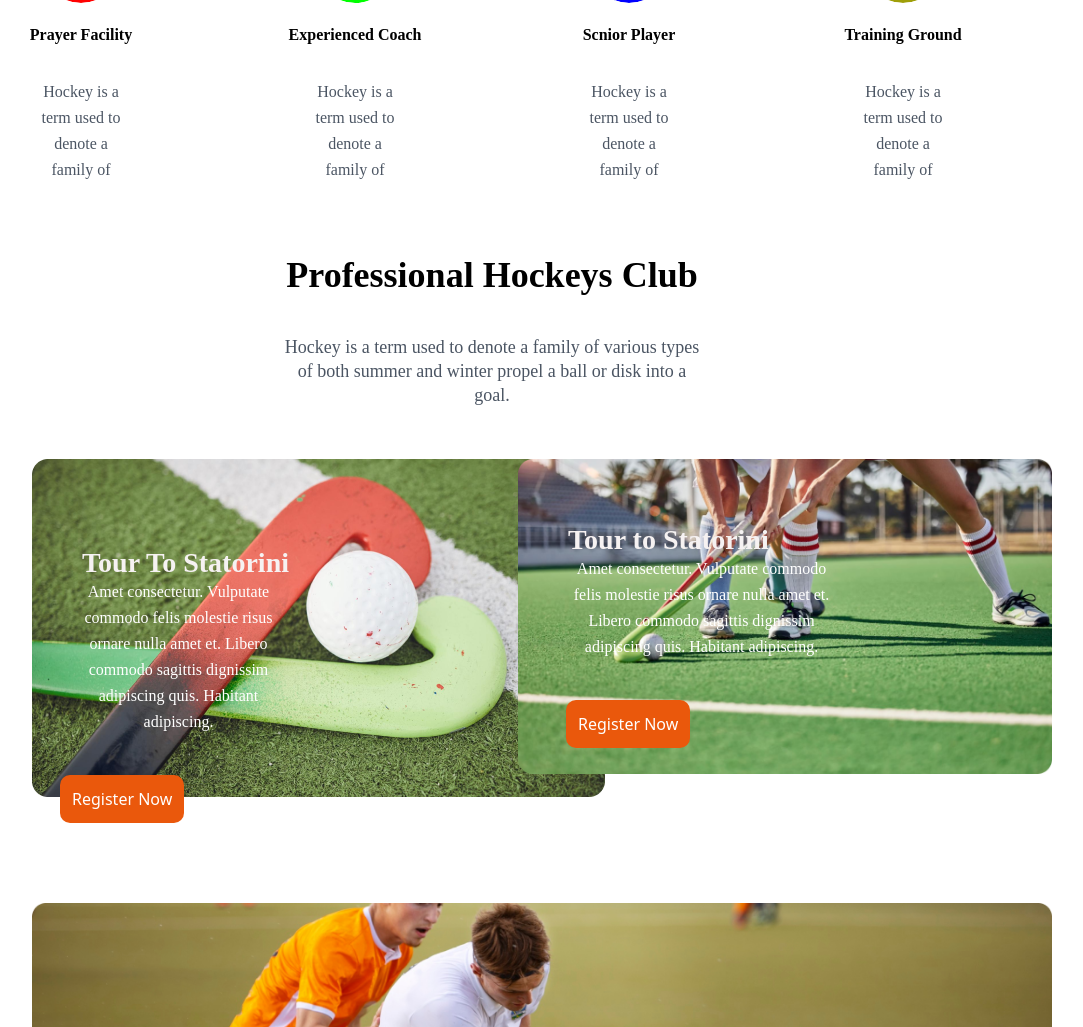
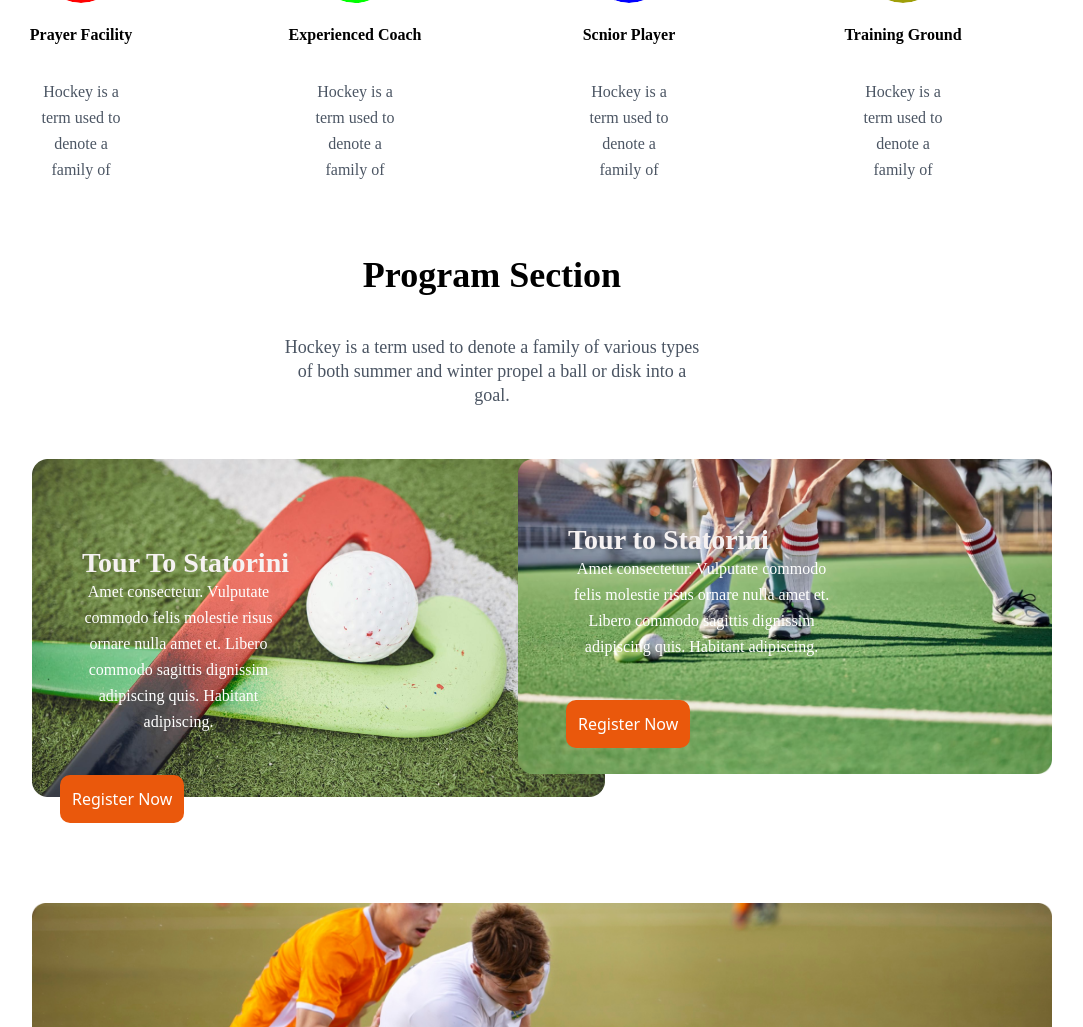
Before and after one commit to JannatulMawa44/Hockey-AS-3, a plain HTML site: page index.html in a window 1280 px wide. Shown: the part 1019-2046 px from the top of the page, without its empty margins (148-1231 px from the left). Drawn offline with nearby package versions, Linux system fonts and the light colour scheme.

Commit message:
1st commit

```diff
--- a/index.html
+++ b/index.html
@@ -84,7 +84,8 @@
       border-radius: 10px;
    }
 
-   .card-body {}
+
+
 </style>
 
 <body>
@@ -193,12 +194,13 @@
             </div>
          </div>
       </section>
+
       <!-- section 2 end here -->
       <!-- section 3 start here -->
 
       <section>
          <div>
-            <h1 class="text-black text-4xl font-bold p-7 ">Professional Hockeys Club</h1>
+            <h1 class="text-black text-4xl font-bold p-7 ">Program Section</h1>
 
             <p class="text-gray-600 p-3 mb-10 mx-auto max-w-md text-center font-manrope text-lg font-medium leading-6">
                Hockey is a term used to denote a family of various types of both summer and winter propel a ball or disk
```
